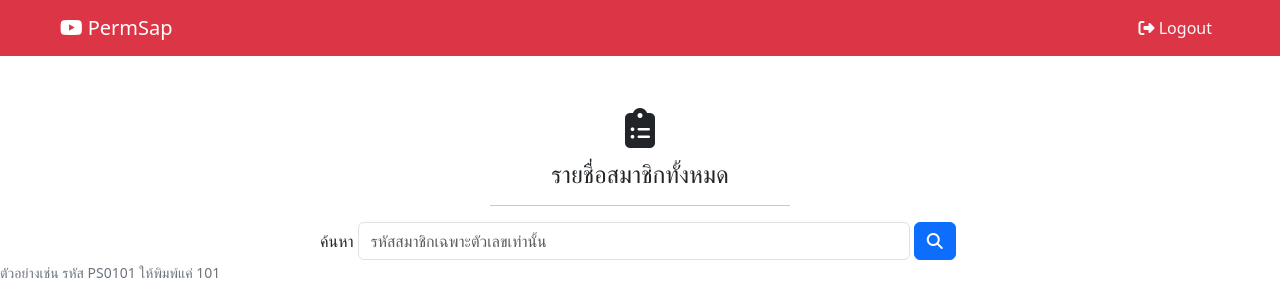
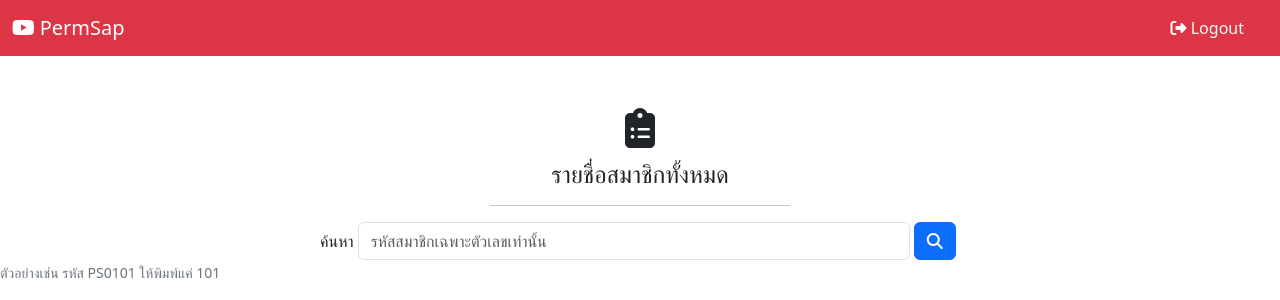
Before and after one commit to paewerapat/permsap-app, a PHP site: page /admin.php in a window 1280 px wide. Shown: the top 300 px of the page. Run offline with PHP 8.4, Linux system fonts and the light colour scheme; the visitor is signed in with stand-in values (Sample User, id 1); data that the repository does not hold is empty; some libraries are stand-ins or nearby versions.

Commit message:
update: backup

```diff
--- a/actions/db.php
+++ b/actions/db.php
@@ -1,7 +1,7 @@
 <?php
     $host = "localhost";
-    $user = "root";
-    $password = "1234";
+    $user = "zddqlszw_permzap_app";
+    $password = "P@ssw0rd@123";
     $databasename = "zddqlszw_permzap_app";
 
     // DB_HOSTNAME=localhost
--- a/actions/login.php
+++ b/actions/login.php
@@ -21,6 +21,7 @@ if (isset($_POST['login'])) {
             </script>";
 
     } else if (mysqli_num_rows($query) == 1 && $result['role'] == 'admin') {
+        $_SESSION['id'] = $result['id'];
         $_SESSION['admin'] = true;
         $_SESSION['login'] = true;
         echo "<script>
--- a/component/navbar_admin.php
+++ b/component/navbar_admin.php
@@ -39,13 +39,11 @@
 </head>
 <nav class="navbar bg-danger navbar-expand-lg mb-5" data-bs-theme="dark">
   <div class="container-fluid">
-    <a class="navbar-brand ms-5" href="https://www.youtube.com/@permsap"><i class="fa-brands fa-youtube"></i> PermSap</a>
-    <div class="collapse navbar-collapse" id="navbarNavAltMarkup">
-      <div class="navbar-nav ms-auto me-5">
-        <a class="nav-link text-light" href="index.php?logout='1'">
-          <i class="fa-solid fa-right-from-bracket"></i> Logout
-        </a>
-      </div>
+    <a class="navbar-brand" href="https://www.youtube.com/@permsap"><i class="fa-brands fa-youtube"></i> PermSap</a>
+    <div class="navbar-nav ms-auto me-3">
+      <a class="nav-link text-light" href="index.php?logout='1'">
+        <i class="fa-solid fa-right-from-bracket"></i> Logout
+      </a>
     </div>
   </div>
 </nav>
--- a/login.php
+++ b/login.php
@@ -1,7 +1,9 @@
 <?php
   session_start();
-  if(isset($_SESSION['id'])) {
+  if(isset($_SESSION['login']) && $_SESSION['admin'] == false) {
     Header('location: ./index.php');
+  } else if (isset($_SESSION['login']) && $_SESSION['admin'] == true) {
+    Header('location: ./admin.php');
   }
 ?>
 
```
Also changed, not shown: .htaccess (added), actions/update-sent.php (line endings or trailing spaces), css/styles.css (line endings or trailing spaces), print.php (line endings or trailing spaces).
